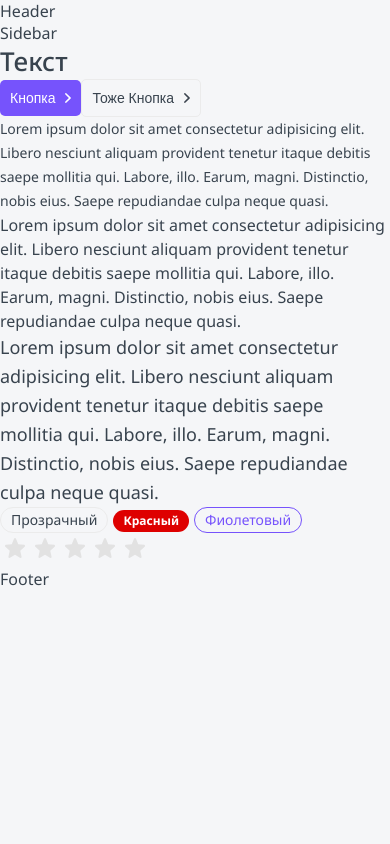
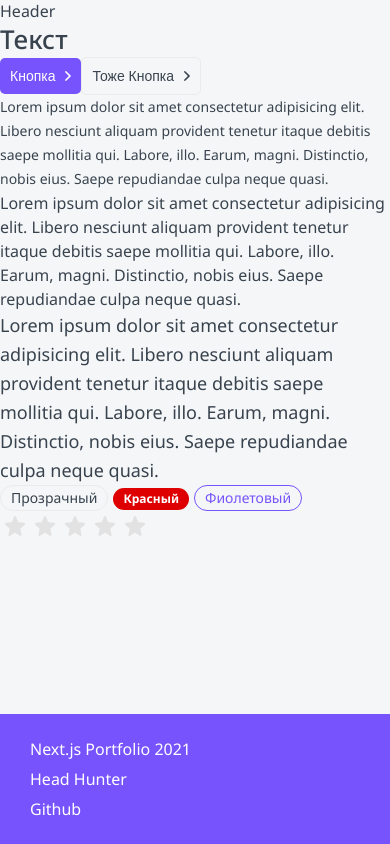
Before and after one commit to AnatoliyKlimov/next-app, a Next.js app: page / in a window 390 px wide. Built offline with nearby package versions, Linux system fonts and the light colour scheme.

Commit message:
styles: grid/footer

```diff
--- a/layouts/Footer/Footer.module.css
+++ b/layouts/Footer/Footer.module.css
@@ -0,0 +1,23 @@
+.footer {
+	display: grid;
+
+	padding: 25px 30px;
+
+	color: var(--white);
+	background: var(--primary);
+
+	font-size: 16px;
+	line-height: 20px;
+	grid-template-columns: 1fr auto auto;
+	gap: 10px 40px;
+}
+
+.footer a:hover {
+	color: var(--gray-light);
+}
+
+@media (max-width: 765px) {
+	.footer {
+		grid-template-columns: 1fr;
+	}
+}
--- a/layouts/Footer/Footer.tsx
+++ b/layouts/Footer/Footer.tsx
@@ -1,11 +1,16 @@
 import { FooterProps } from "./Footer.props";
 import styles from './Footer.module.css';
 import cn from 'classnames';
+import {format} from 'date-fns';
 
-export const Footer = ({ ...props }: FooterProps): JSX.Element => {
+export const Footer = ({ className,...props }: FooterProps): JSX.Element => {
     return (
-        <div {...props}>
-            Footer
-        </div>
+        <footer className={cn(className, styles.footer)} {...props}>
+            <div>
+                Next.js Portfolio {(format(new Date(), 'yyyy'))}
+            </div>
+            <a href="https://rostov.hh.ru/resume/d9a59d50ff093bfd830039ed1f6376464d7833" target='_blank'>Head Hunter</a>
+            <a href="https://github.com/AnatoliyKlimov" target='_blank'>Github</a>
+        </footer>
     );
 };
--- a/layouts/Layout.module.css
+++ b/layouts/Layout.module.css
@@ -0,0 +1,50 @@
+/* stylelint-disable declaration-block-no-redundant-longhand-properties */
+.wrapper {
+	display: grid;
+	grid-template-columns: auto 230px minmax(320px, 1200px) auto;
+	grid-template-rows: auto 1fr auto;
+
+	min-height: 100vh;
+	gap: 0 30px;
+	grid-template-areas:
+		". header header ."
+		". sidebar body ."
+		"footer footer footer footer";
+}
+
+.header {
+	grid-area: header;
+
+	display: none;
+}
+
+.sidebar {
+	grid-area: sidebar;
+}
+
+.footer {
+	grid-area: footer;
+}
+
+.body {
+	grid-area: body;
+}
+
+@media (max-width: 765px) {
+	.wrapper {
+		grid-template-columns: minmax(320px, 1fr);
+
+		grid-template-areas:
+			"header"
+			"body"
+			"footer";
+	}
+
+	.sidebar {
+		display: none;
+	}
+
+	.header {
+		display: block;
+	}
+}
--- a/layouts/Layout.tsx
+++ b/layouts/Layout.tsx
@@ -4,20 +4,18 @@
 import { Header } from "./Header/Header";
 import { Sidebar } from "./Sidebar/Sidebar";
 import { Footer } from "./Footer/Footer";
-import { FunctionComponent } from "react";
+import React, { FunctionComponent } from "react";
 
 const Layout = ({ children }: LayoutProps): JSX.Element => {
     return (
-        <>
-            <Header />
-            <div>
-                <Sidebar />
-                <div>
+        <div className={styles.wrapper}>
+            <Header className={styles.header}/>
+            <Sidebar className={styles.sidebar}/>
+            <div className={styles.body}>
                     {children}
                 </div>
-            </div>
-            <Footer />
-        </>
+            <Footer className={styles.footer}/>
+        </div>
     );
 };
 
--- a/package.json
+++ b/package.json
@@ -12,6 +12,7 @@
   },
   "dependencies": {
     "@svgr/webpack": "^5.5.0",
+    "date-fns": "^2.26.0",
     "next": "12.0.1",
     "react": "17.0.2",
     "react-dom": "17.0.2"
```
Also changed, not shown: 1 other file (tests, documents, lock files or other folders).
